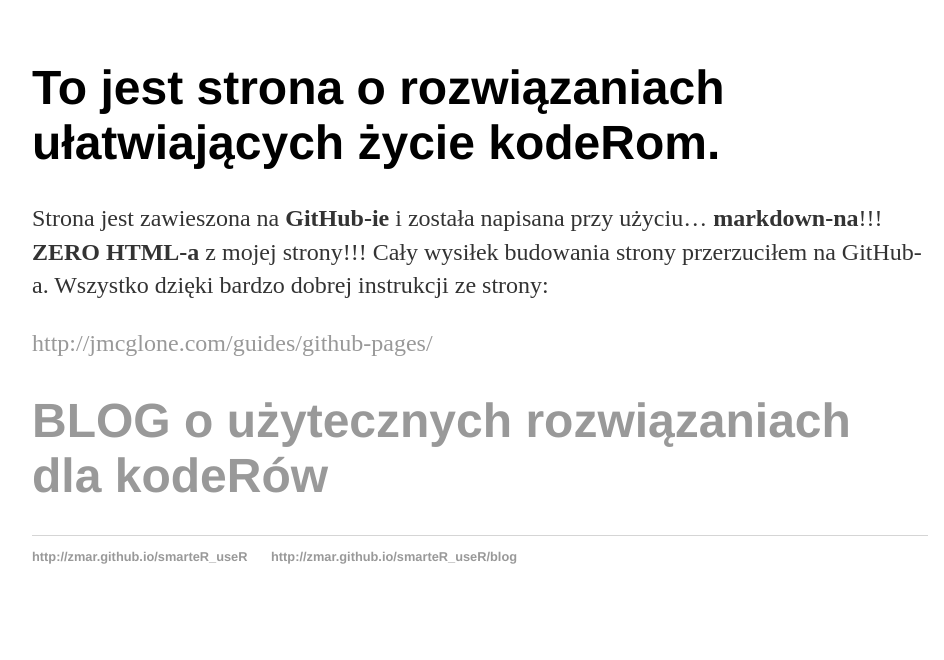
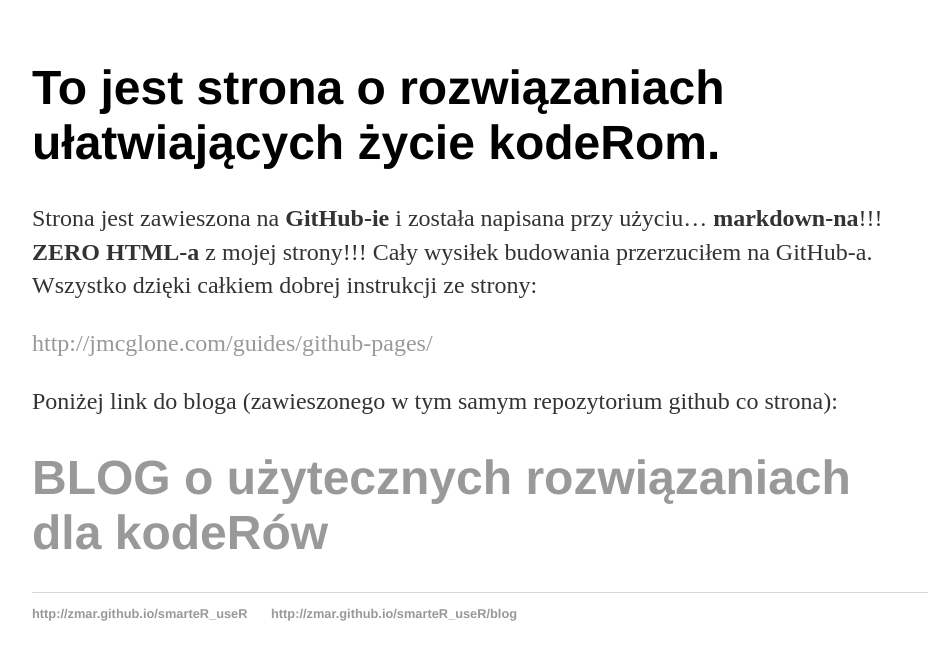
Before and after one commit to zmar/SmarteR_useR, a Jekyll site: the page built from index.md, in a window 1280 px wide. Shown: the top 660 px of the page, without its empty margins (160-1104 px from the left). Built offline with Jekyll 4.4.1, drawn with Linux system fonts in a browser that asks for light colours.

Commit message:
Update index.md

```diff
--- a/index.md
+++ b/index.md
@@ -6,8 +6,10 @@ author: Zbigniew Marczewski
 
 # To jest strona o rozwiązaniach ułatwiających życie kodeRom.
 
-Strona jest zawieszona na __GitHub-ie__ i została napisana przy użyciu... __markdown-na__!!!  __ZERO HTML-a__ z mojej strony!!! Cały wysiłek budowania strony przerzuciłem na GitHub-a. Wszystko dzięki bardzo dobrej instrukcji ze strony:
+Strona jest zawieszona na __GitHub-ie__ i została napisana przy użyciu... __markdown-na__!!!  __ZERO HTML-a__ z mojej strony!!! Cały wysiłek budowania przerzuciłem na GitHub-a. Wszystko dzięki całkiem dobrej instrukcji ze strony:
 
 [http://jmcglone.com/guides/github-pages/](http://jmcglone.com/guides/github-pages/)
 
+Poniżej link do bloga (zawieszonego w tym samym repozytorium github co strona):
+
 # [BLOG o użytecznych rozwiązaniach dla kodeRów](smarteR_useR/blog/index.html)
```
